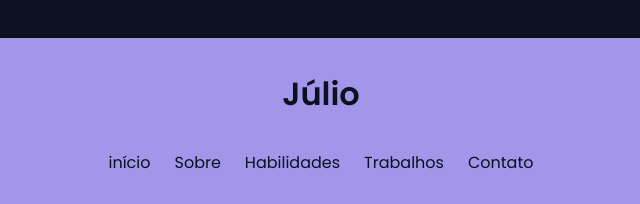
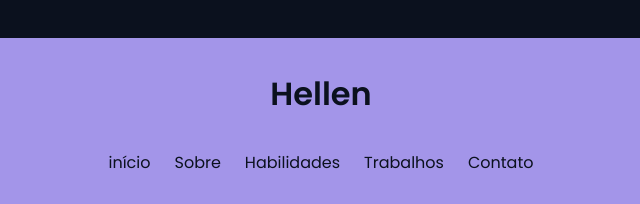
Before and after one commit to nexspiredigital/Portfolio-Hellen, a plain HTML site: page index.html in a window 1280 px wide. Shown: the part 4317-4521 px from the top of the page, 319-959 px from the left. Drawn offline with nearby package versions, Linux system fonts and the light colour scheme.

Commit message:
Correções

```diff
--- a/index.html
+++ b/index.html
@@ -623,7 +623,7 @@
     <!--=============== FOOTER ===============-->
     <footer class="footer">
         <div class="footer__container container">
-            <h1 class="footer__title">Júlio</h1>
+            <h1 class="footer__title">Hellen</h1>
 
             <ul class="footer__list">
 
```
